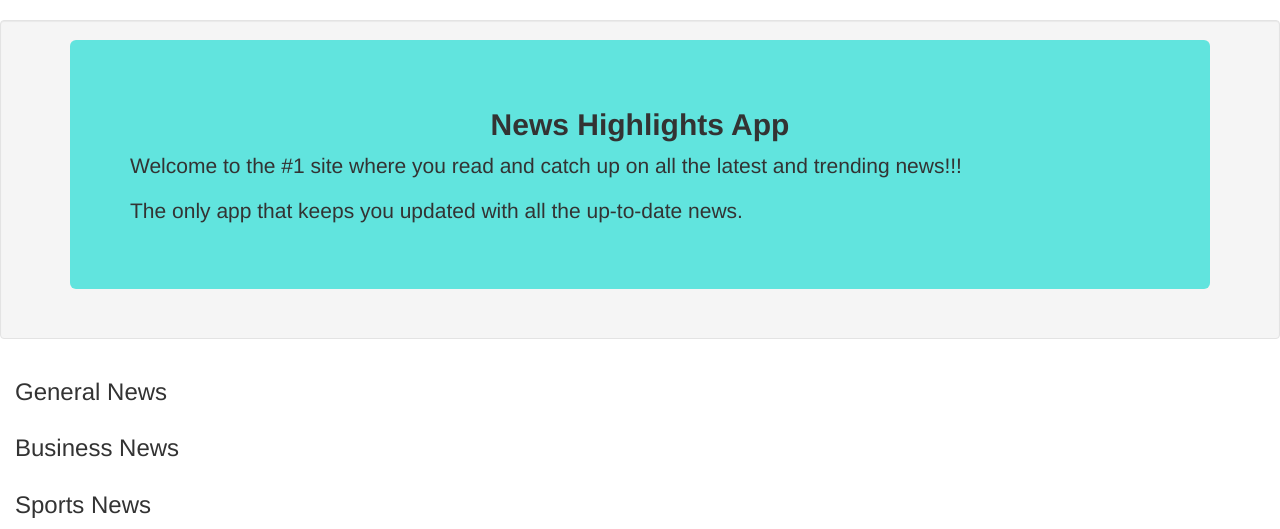
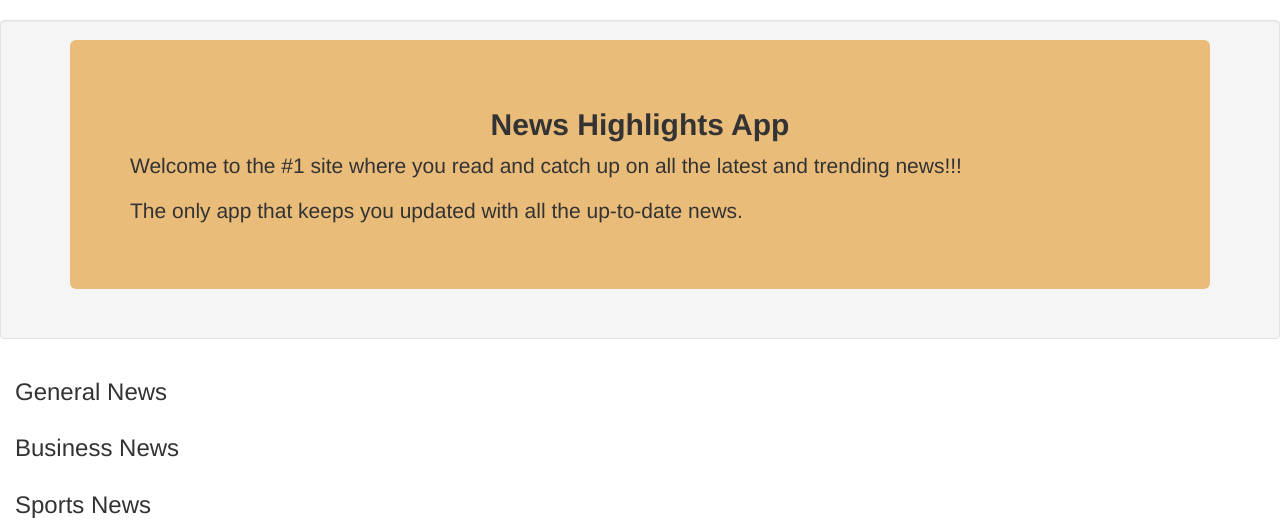
Before and after one commit to Ephraim-Kamau/Newsapp, a Flask app: template app/templates/index.html in a window 1280 px wide. Shown: the part 52-581 px from the top of the page. Run offline with Flask 2, Linux system fonts and the light colour scheme; the template is opened without the code that fills it, so the values that code supplies are empty; some libraries are stand-ins or nearby versions.

Commit message:
Add changes to the READme title and background color of the home page

```diff
--- a/app/templates/index.html
+++ b/app/templates/index.html
@@ -23,7 +23,7 @@
         <div class = "well">
             <div class="container">
 
-            <div class = "jumbotron" style="background-color:rgba(14, 219, 209, 0.637)">
+            <div class = "jumbotron" style="background-color:rgb(233, 188, 122)">
                 <h2 class="jumboheading" style="text-align:center"> <strong>News Highlights App</strong> </h2>
                     <p class="welcome" >Welcome to the #1 site where you read and catch up on all the latest and trending news!!!</p>
                     <p class="welcome">The only app that keeps you updated with all the up-to-date news.</p>
```
Also changed, not shown: README.md.
